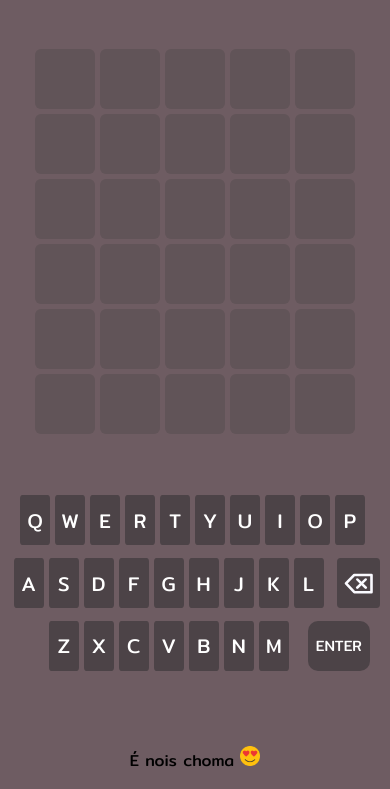
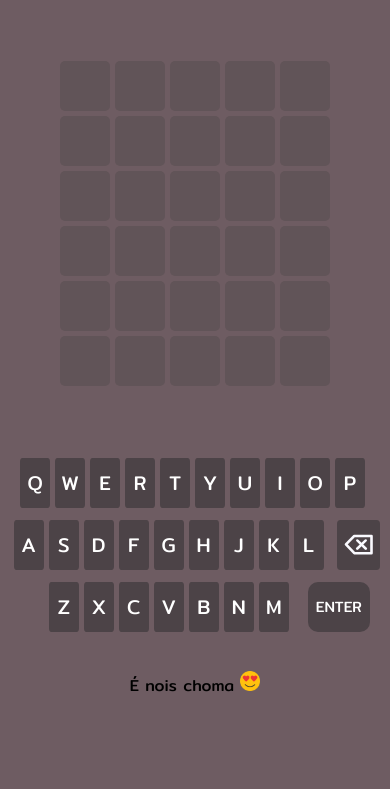
Before and after one commit to Felipecabreramarcon/projetotermo, a plain HTML site: page termo/index.html in a window 390 px wide. Shown: the part 55-844 px from the top of the page. Drawn offline with Linux system fonts and the light colour scheme.

Commit message:
ajuste de responsividade

```diff
--- a/termo/style.css
+++ b/termo/style.css
@@ -204,10 +204,11 @@ section div table td {
     body {
         overflow: hidden;
         width: 100vw;
+        gap: 5px !important;
     }
 
     .teclado {
-        height: 30%;
+        height: 25% !important;
         display: flex;
         justify-content: center;
         align-items: center;
@@ -224,6 +225,10 @@ section div table td {
         justify-content: center;
         gap: 20px;
 
+    }
+
+    section {
+        height: 50%;
     }
 
     section div table {
@@ -244,10 +249,10 @@ section div table td {
     section div table td {
         background-color: #615458;
         border-radius: 10%;
-        height: 60px;
+        height: 50px;
         display: flex;
         align-items: center;
-        width: 60px;
+        width: 50px;
         text-align: center;
         justify-content: center;
         margin: 0;
```
